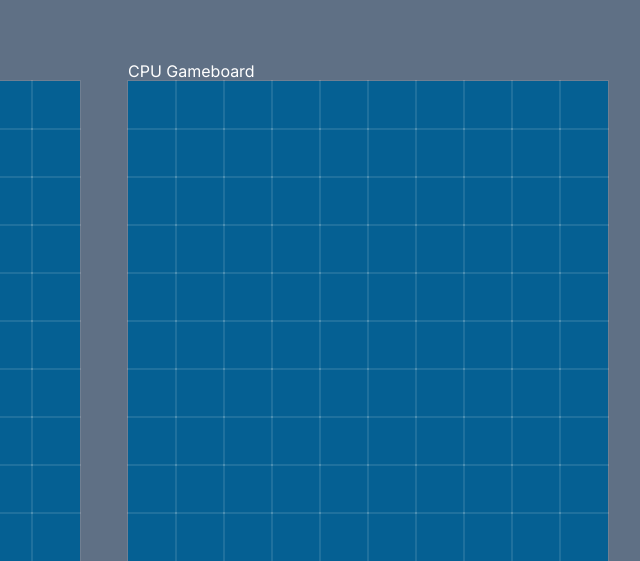
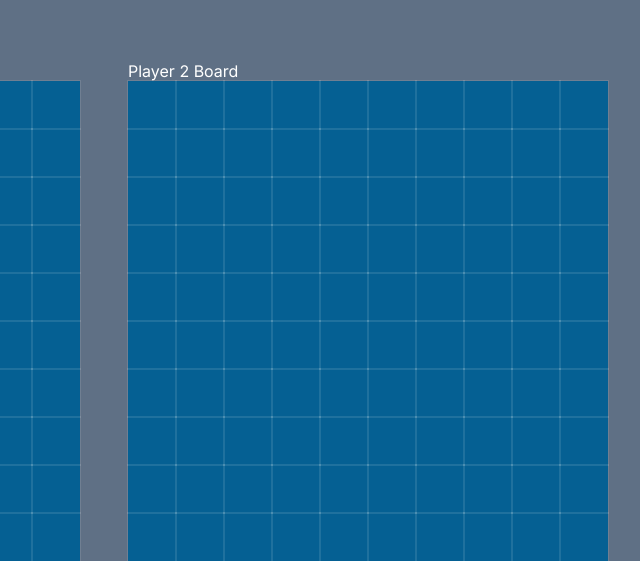
Before and after one commit to bojorquezc/odin_battleship, a website built with webpack: page src/index.html in a window 1280 px wide. Shown: the part 252-813 px from the top of the page, 536-1176 px from the left. Built offline with nearby package versions, Linux system fonts and the light colour scheme.

Commit message:
Update display board function

```diff
--- a/src/display.js
+++ b/src/display.js
@@ -11,11 +11,11 @@ import {
 } from './gameloop';
 
 function displayBoard(player) {
-  const gameBoardContainer = document.querySelector('.gameboard_container_p1');
+  const gameBoardContainer = document.querySelector(`.gameboard_container_p${player}`);
 
   // Create title section of gameboard
   const gameBoardTitle = document.createElement('div');
-  gameBoardTitle.textContent = 'Player 1 Board';
+  gameBoardTitle.textContent = `Player ${player} Board`;
   gameBoardTitle.classList.add('gameboard_title');
   gameBoardContainer.appendChild(gameBoardTitle);
 
@@ -31,7 +31,7 @@ function displayBoard(player) {
     for (let j = 0; j < columns; j += 1) {
       const boardSquare = document.createElement('div');
       boardSquare.classList.add('board_square');
-      boardSquare.dataset.player = '1';
+      boardSquare.dataset.player = `${player}`;
       boardSquare.dataset.coordinate = `[${i}][${j}]`;
       gameBoard.appendChild(boardSquare);
     }
--- a/src/gameloop.js
+++ b/src/gameloop.js
@@ -10,7 +10,8 @@ import {
 } from './display';
 
 function newTestGame() {
-  displayBoard();
+  displayBoard('1');
+  displayBoard('2');
   // create player 1 and player 1 gameboard with ships
   const player1 = new Player('john');
   const player1GameBoard = new Gameboard();
--- a/src/index.html
+++ b/src/index.html
@@ -22,112 +22,8 @@
     </div>
     <div class="gameboards_container">
         <div class="gameboards">
-            <div class="gameboard_container_p1">
-            </div>
-            <div class="gameboard_container_p2">
-                <div class="gameboard_title">CPU Gameboard</div>
-                <div class="gameboard">
-                    <div class="board_square"></div>
-                    <div class="board_square"></div>
-                    <div class="board_square"></div>
-                    <div class="board_square"></div>
-                    <div class="board_square"></div>
-                    <div class="board_square"></div>
-                    <div class="board_square"></div>
-                    <div class="board_square"></div>
-                    <div class="board_square"></div>
-                    <div class="board_square"></div>
-                    <div class="board_square"></div>
-                    <div class="board_square"></div>
-                    <div class="board_square"></div>
-                    <div class="board_square"></div>
-                    <div class="board_square"></div>
-                    <div class="board_square"></div>
-                    <div class="board_square"></div>
-                    <div class="board_square"></div>
-                    <div class="board_square"></div>
-                    <div class="board_square"></div>
-                    <div class="board_square"></div>
-                    <div class="board_square"></div>
-                    <div class="board_square"></div>
-                    <div class="board_square"></div>
-                    <div class="board_square"></div>
-                    <div class="board_square"></div>
-                    <div class="board_square"></div>
-                    <div class="board_square"></div>
-                    <div class="board_square"></div>
-                    <div class="board_square"></div>
-                    <div class="board_square"></div>
-                    <div class="board_square"></div>
-                    <div class="board_square"></div>
-                    <div class="board_square"></div>
-                    <div class="board_square"></div>
-                    <div class="board_square"></div>
-                    <div class="board_square"></div>
-                    <div class="board_square"></div>
-                    <div class="board_square"></div>
-                    <div class="board_square"></div>
-                    <div class="board_square"></div>
-                    <div class="board_square"></div>
-                    <div class="board_square"></div>
-                    <div class="board_square"></div>
-                    <div class="board_square"></div>
-                    <div class="board_square"></div>
-                    <div class="board_square"></div>
-                    <div class="board_square"></div>
-                    <div class="board_square"></div>
-                    <div class="board_square"></div>
-                    <div class="board_square"></div>
-                    <div class="board_square"></div>
-                    <div class="board_square"></div>
-                    <div class="board_square"></div>
-                    <div class="board_square"></div>
-                    <div class="board_square"></div>
-                    <div class="board_square"></div>
-                    <div class="board_square"></div>
-                    <div class="board_square"></div>
-                    <div class="board_square"></div>
-                    <div class="board_square"></div>
-                    <div class="board_square"></div>
-                    <div class="board_square"></div>
-                    <div class="board_square"></div>
-                    <div class="board_square"></div>
-                    <div class="board_square"></div>
-                    <div class="board_square"></div>
-                    <div class="board_square"></div>
-                    <div class="board_square"></div>
-                    <div class="board_square"></div>
-                    <div class="board_square"></div>
-                    <div class="board_square"></div>
-                    <div class="board_square"></div>
-                    <div class="board_square"></div>
-                    <div class="board_square"></div>
-                    <div class="board_square"></div>
-                    <div class="board_square"></div>
-                    <div class="board_square"></div>
-                    <div class="board_square"></div>
-                    <div class="board_square"></div>
-                    <div class="board_square"></div>
-                    <div class="board_square"></div>
-                    <div class="board_square"></div>
-                    <div class="board_square"></div>
-                    <div class="board_square"></div>
-                    <div class="board_square"></div>
-                    <div class="board_square"></div>
-                    <div class="board_square"></div>
-                    <div class="board_square"></div>
-                    <div class="board_square"></div>
-                    <div class="board_square"></div>
-                    <div class="board_square"></div>
-                    <div class="board_square"></div>
-                    <div class="board_square"></div>
-                    <div class="board_square"></div>
-                    <div class="board_square"></div>
-                    <div class="board_square"></div>
-                    <div class="board_square"></div>
-                    <div class="board_square"></div>
-                    <div class="board_square"></div>
-                </div>
+            <div class="gameboard_container_p1"></div>
+            <div class="gameboard_container_p2"></div>
             </div>
         </div>
     </div>
```
